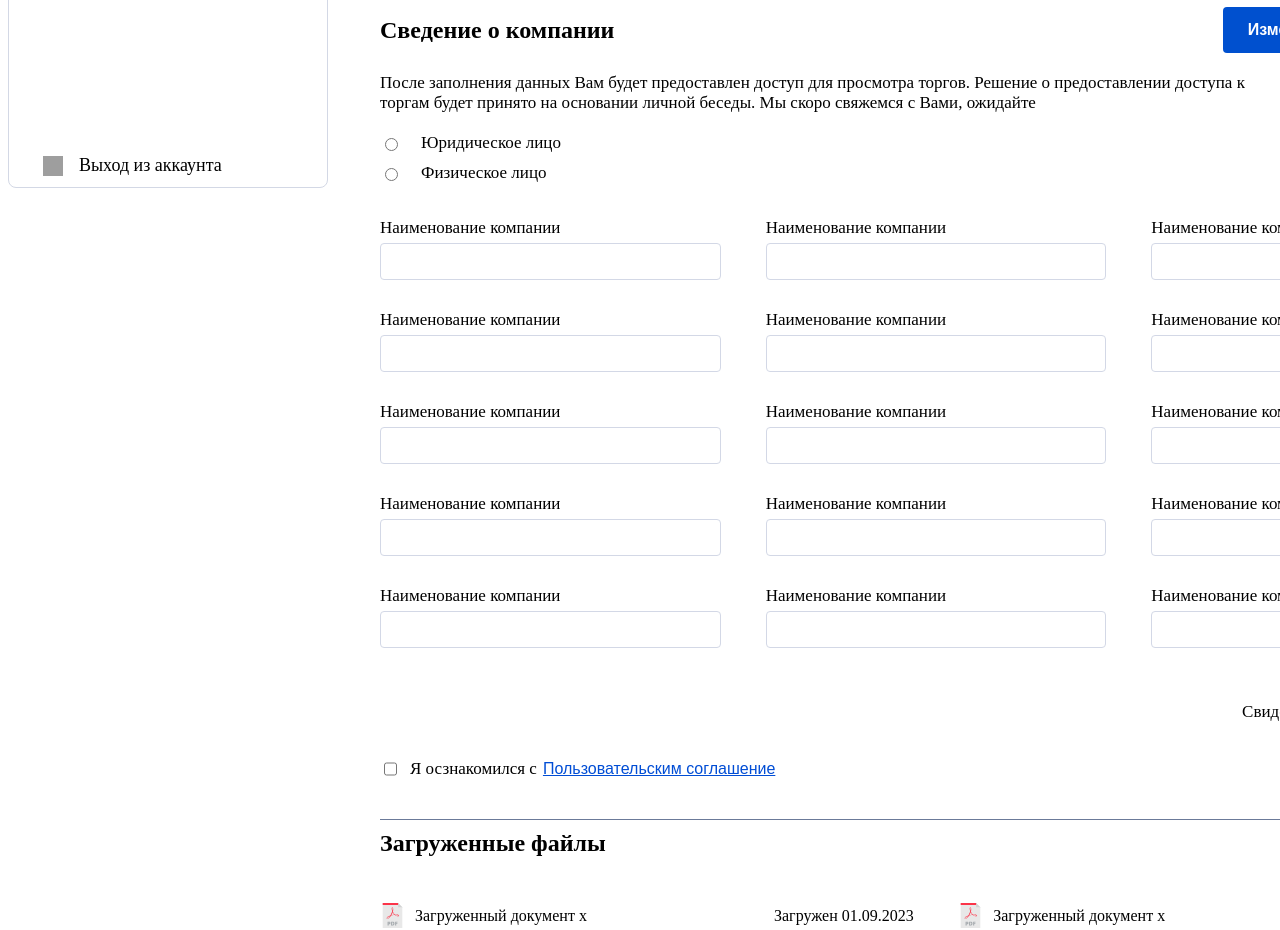
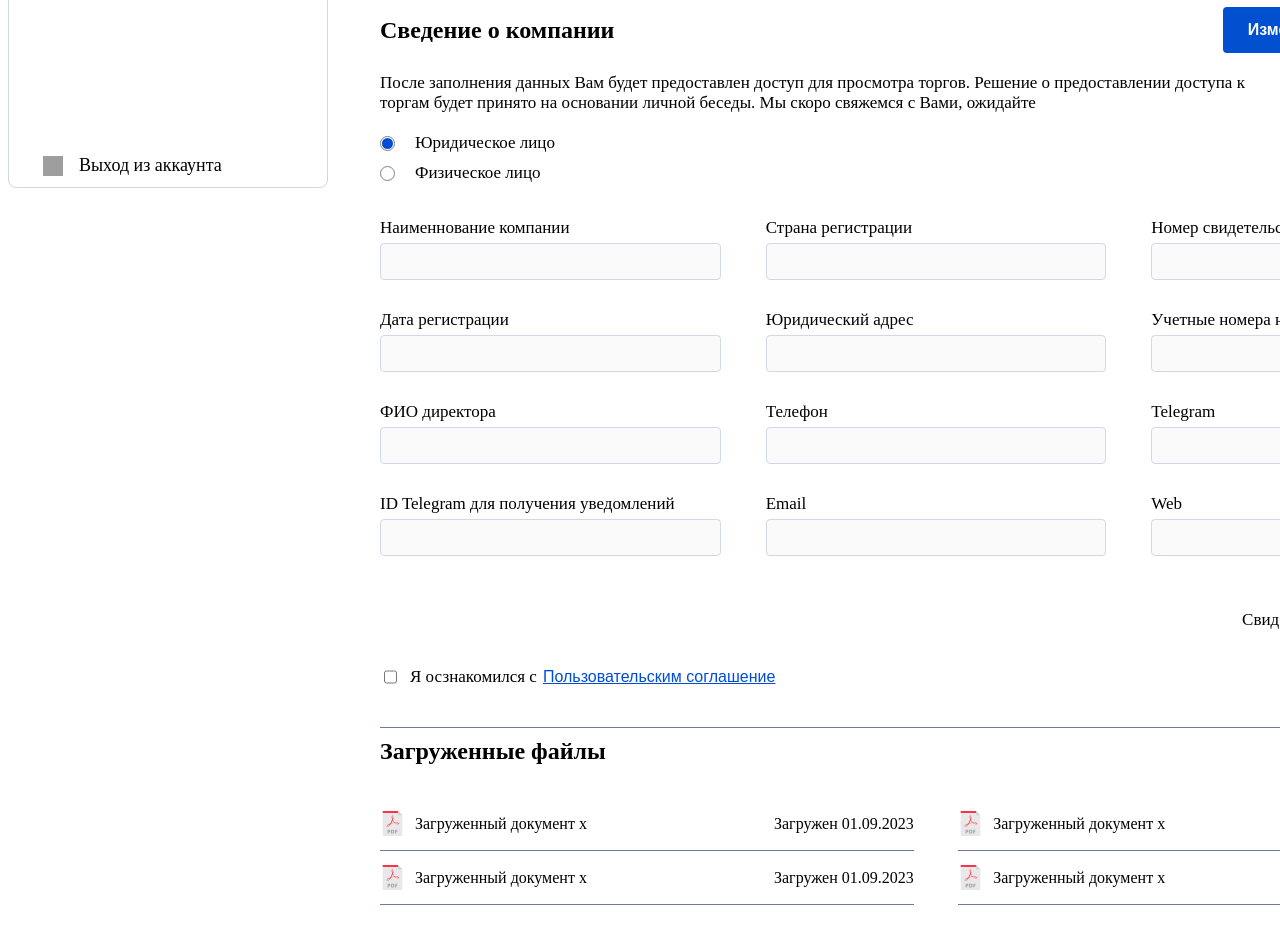
Before and after one commit to Sarberos/PreBid, a React (Vite) app: page /profile in a window 1280 px wide. Shown: the part 900-1830 px from the top of the page. Built offline with nearby package versions, Linux system fonts and the light colour scheme; grey boxes are pictures that could not be loaded; a web font is replaced by a local one.

Commit message:
user profile (with extra user inf request)

```diff
--- a/src/App.jsx
+++ b/src/App.jsx
@@ -15,9 +15,8 @@ function App() {
   const [loginStatus, setLoginStatus] = useState(false);
   const [regStatus, setregStatus] = useState(false);
 
-  const isLoading = useSelector((state) => {
-    return state.user.isLoading;
-  });
+  const isLoading = useSelector((state) => {return state.user.isLoading;});
+  const isAuth = useSelector((state) => {return state.user.isAuth;});
   const dispatch = useDispatch();
 
   useEffect(() => {
@@ -27,20 +26,26 @@ function App() {
       resolve(response);
     });
     myPromise.then((response) => {
-      dispatch(setUserInf(response.payload.data));
-      dispatch(setIsAuth(response.payload.data.status))
+      dispatch(setUserInf(response?.payload?.data));
+      dispatch(setIsAuth(response?.payload?.data?.status))
     });
 
     const filtersPromise= new Promise((resolve,reject)=>{
       resolve(dispatch(userFiltersThunk()))
     })
     filtersPromise.then(response=>{dispatch(setFiltersInf((response.payload.data.content)))})
-
   }
   }, [dispatch]);
 
-
-
+  // useEffect(()=>{
+  //   const userInfPromise = new Promise((resolve, reject) => {
+  //     resolve(dispatch(userInfThunk()));
+  //   });
+  //   userInfPromise.then(response=>{
+  //     dispatch(setIsAuth(response.payload?.data?.status))
+  //     console.log(isAuth)
+  //   });
+  // },[])
 
 
   if (isLoading) {
--- a/src/components/Header/Header.jsx
+++ b/src/components/Header/Header.jsx
@@ -1,11 +1,11 @@
 import s from './Header.module.css'
 import logo from './../../assets/img/logo.svg'
 import unknownUser from './../../assets/img/unknownUserImage.png'
-import { Link } from 'react-router-dom';
+import { Link, NavLink, useNavigate } from 'react-router-dom';
 import { useForm } from 'react-hook-form';
 import { useSelector,useDispatch } from 'react-redux';
 import { useEffect, useState } from 'react';
-import { logoutThunk } from '../../redux/mainSlice';
+import { logoutThunk, setIsAuth, setUserInf, userFiltersThunk, userInfThunk } from '../../redux/mainSlice';
 
 function Header({ openLogin}) {
     const{register,handleSubmit,formState: { isSubmitting},}=useForm()
@@ -16,12 +16,14 @@ function Header({ openLogin}) {
     const client_name_ru=useSelector((state)=>state.user.userInf.client.name_ru);
     const user_email=useSelector((state)=>state.user.userInf.user.email);
     const dispatch=useDispatch();
+    const navigate=useNavigate()
 
     const [profileTools,setToolsStatus]= useState(false);
 
 
     const resetAuth=()=>{
         dispatch(logoutThunk());
+        navigate('/')
     }
 
 
--- a/src/components/Profile/Profile.jsx
+++ b/src/components/Profile/Profile.jsx
@@ -4,7 +4,7 @@ import Footer from './../Footer/Footer'
 import s from "./Profile.module.css";
 import pdf_ico from "./../../assets/img/pdf_ico.svg";
 import logout_ico from "./../../assets/img/logout_ico.svg";
-import { useEffect } from "react";
+import { useEffect, useState } from "react";
 import { logoutThunk, setIsAuth, setUserInf, userInfThunk } from "../../redux/mainSlice";
 import Preloader from "../Tools/Preloader";
 
@@ -12,8 +12,12 @@ const Profile = () => {
   const dispatch =useDispatch();
   const isLoading = useSelector((state) =>state.user.isLoading);
   const user_email = useSelector((state) => state.user.userInf.user.email);
+  const user = useSelector((state) => state.user.userInf.user);
   const client = useSelector((state) => state.user.userInf.client);
-
+  const [radioBtnNum, setRadioBtnNum]=useState({
+    legal: true,
+    physical: false,
+  })
   useEffect(()=>{
     if(localStorage.getItem('access_token')){
       const userInfPromise= new Promise((resolve,reject)=>{
@@ -26,15 +30,83 @@ const Profile = () => {
     }
   },[dispatch])
 
-
   const resetAuth=()=>{
     dispatch(logoutThunk());
 }
+  const legalEntity=[{
+    fieldName: 'Наименнование компании',
+    value: client.company_name,
+  },
+  {
+    fieldName: 'Страна регистрации',
+    value: client.country,
+  },
+  {
+    fieldName: 'Номер свидетельства',
+    value: client.certificate_number,
+  },
+  {
+    fieldName: 'Дата регистрации',
+    value: client.date_register,
+  },
+  {
+    fieldName: 'Юридический адрес',
+    value: client.ur_address,
+  },
+  {
+    fieldName: 'Учетные номера налогоплательщика',
+    value: client.unp,
+  },
+  {
+    fieldName: 'ФИО директора',
+    value: client.fio_director,
+  },
+  {
+    fieldName: 'Телефон',
+    value: client.phone,
+  },
+  {
+    fieldName: 'Telegram',
+    value: client.telegram,
+  },
+  {
+    fieldName: 'ID Telegram  для получения уведомлений',
+    value: user.telegram_id,
+  },
+  {
+    fieldName: 'Email',
+    value: user.email,
+  },
+  {
+    fieldName: 'Web',
+    value: client.web,
+  },
+]
+  const physicalEntity=[{
+    fieldName: 'Как давно в бизнесе',
+    value: '',
+  },
+  {
+    fieldName: 'Номер телефона',
+    value: client.phone,
+  },
+  {
+    fieldName: 'Как обращаться(Имя)',
+    value: client.name_ru,
+  },
+  {
+    fieldName: 'Email',
+    value: user_email,
+  },
+]
   const arr = [];
   const arr4 = [1, 2, 3, 4];
   for (let i = 1; i <= 15; i++) {
     arr.push(i);
   }
+
+
+
 
   if (isLoading) {
     return <Preloader />;
@@ -44,7 +116,7 @@ const Profile = () => {
       <Header />
       <div className={s.profile_setting_wrapper}>
         <div className={s.wrapper}>
-          <h2 className={s.profile_title}>Настройка аккаунта {user_email}</h2>
+          <h2 className={s.profile_title}>Настройка аккаунта {user.email}</h2>
           <div className={s.main_info_wrap}>
             <div className={s.menu_wrap}>
               <ul className={s.menu_list}>
@@ -152,27 +224,20 @@ const Profile = () => {
                 </p>
                 <div className={s.choose_entity}>
                   <div className={s.entity}>
-                    <input type="radio" className={s.ur_entity_radio} />
-                    <div className={s.entity_txt}>Юридическое лицо</div>
+                    <span id="legal"  onClick={()=>{setRadioBtnNum({legal:true, physical: false})}} className={s.entity_radio_btn}/>
+                    <span className={radioBtnNum.legal ? `${s.radioBtn_background} ${s.active}`: s.radioBtn_background }></span>
+                    <label htmlFor="legal" onClick={()=>{setRadioBtnNum({legal:true, physical: false})}}  className={s.entity_txt}>Юридическое лицо</label>
                   </div>
                   <div className={s.entity}>
-                    <input type="radio" className={s.fiz_entity_radio} />
-                    <div className={s.entity_txt}>Физическое лицо</div>
+                    <span  id="physical" onClick={()=>{setRadioBtnNum({legal:false, physical: true})}} className={s.entity_radio_btn} />
+                    <span className={radioBtnNum.physical ? `${s.radioBtn_background} ${s.active}`: s.radioBtn_background }></span>
+                    <label htmlFor="physical" onClick={()=>{setRadioBtnNum({legal:false, physical: true})}} className={s.entity_txt}>Физическое лицо</label>
                   </div>
+
                   <ul className={s.company_info_list}>
-                    {arr.map((item) => {
-                      return (
-                        <li className={s.company_info_item}>
-                          <p className={s.company_info_item_name}>
-                            Наименование компании
-                          </p>
-                          <input
-                            type="text"
-                            className={s.company_info_item_value}
-                          />
-                        </li>
-                      );
-                    })}
+                    {radioBtnNum.legal ?legalEntity.map((item) => <EntityFielInfo name={item.fieldName} value={item.value}/>)
+                    : radioBtnNum.physical?physicalEntity.map(item=><EntityFielInfo name={item.fieldName} value={item.value}/>):''
+                    }
                   </ul>
                   <div className={s.bottom_line}>
                     <span className={s.user_regist_doc}>
@@ -228,4 +293,21 @@ const Profile = () => {
                 }
 };
 
+
+export  function EntityFielInfo({name,value}){
+  return(
+    <li className={s.company_info_item}>
+      <p className={s.company_info_item_name}>
+        {name}
+      </p>
+      <input
+        disabled={true}
+        type="text"
+        className={s.company_info_item_value}
+        value={value}
+      />
+    </li>
+  )
+}
+
 export default Profile;
--- a/src/components/Profile/Profile.module.css
+++ b/src/components/Profile/Profile.module.css
@@ -301,6 +301,28 @@
     justify-content: center;
     gap:10px;
 }
+/* radio-btn */
+
+.entity_radio_btn{
+    width:15px;
+    height: 15px;
+    border-radius: 50px;
+    border: 1px solid grey;
+}
+.radioBtn_background{
+    display: none;
+}
+.radioBtn_background.active{
+    display: flex;
+    position : absolute;
+    width:11px;
+    height: 11px;
+    border-radius: 50px;
+    background-color: #004dd5;
+    margin-left: 2px;
+}
+/* radio-btn */
+
 
 /*  */
 /* .checkbox_input{
--- a/src/main.jsx
+++ b/src/main.jsx
@@ -8,8 +8,6 @@ import NotFoundPage from './utilits/NotFoundPage/NotFoundPage.jsx'
 import store from './redux/store.jsx'
 import { Provider } from 'react-redux'
 import Profile from './components/Profile/Profile.jsx'
-import {useEffect} from 'react'
-
 
 window.store=store;
 
@@ -31,6 +29,15 @@ const router = createBrowserRouter(
   ]
 )
 
+if(localStorage.getItem('access_token')){
+      const userInfPromise= new Promise((resolve,reject)=>{
+        resolve(dispatch(userInfThunk()))
+      })
+      userInfPromise.then(response=>{
+        dispatch(setUserInf(response.payload.data));
+        dispatch(setIsAuth(response.payload.data.status))
+      })
+    }
 
 ReactDOM.createRoot(document.getElementById('root')).render(
   <Provider store={store}>
```
